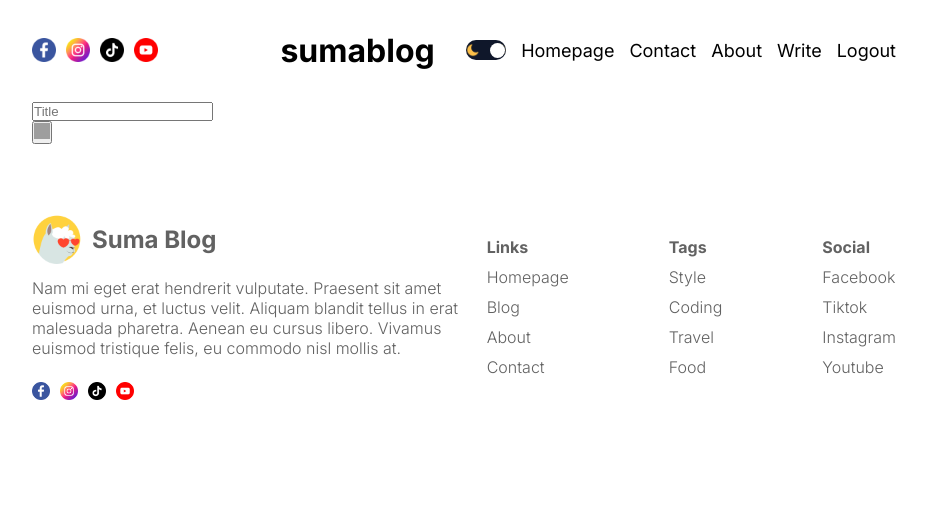
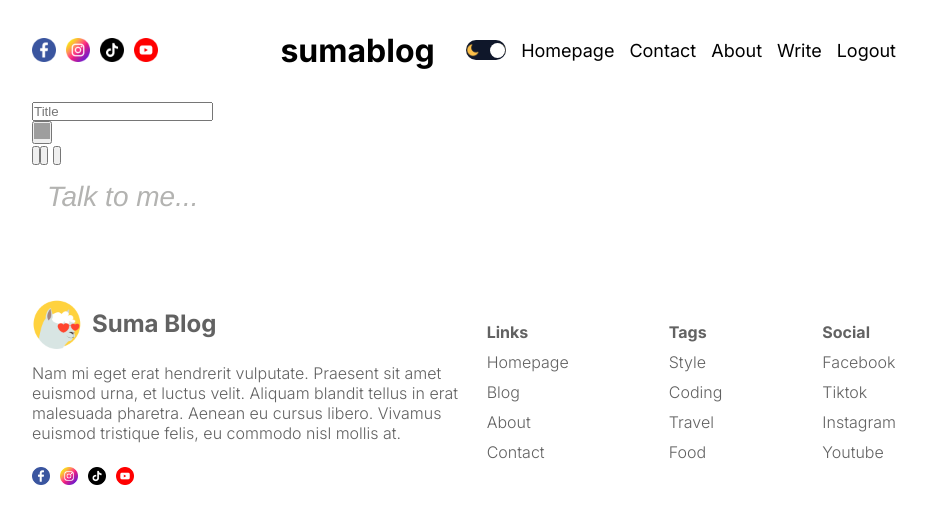
Before and after one commit to sumawav/blogapp, a Next.js app: page /write in a window 1280 px wide. Both pictures are taken after a click on the button 218 px from the left and 132 px from the top of the page. Shown: the top 524 px of the page, without its empty margins (176-1103 px from the left). Built offline with nearby package versions, Linux system fonts and the light colour scheme; grey boxes are pictures that could not be loaded.

Commit message:
adds writePage and react-quill

```diff
--- a/package.json
+++ b/package.json
@@ -13,6 +13,7 @@
     "eslint-config-next": "13.4.19",
     "next": "13.4.19",
     "react": "18.2.0",
-    "react-dom": "18.2.0"
+    "react-dom": "18.2.0",
+    "react-quill": "^2.0.0"
   }
 }
--- a/src/app/globals.css
+++ b/src/app/globals.css
@@ -80,3 +80,9 @@ a {
         max-width: 475px;
     }
 }
+.ql-container {
+    font-size: 28px !important;
+}
+.quill > .ql-container > .ql-editor.ql-blank::before {
+    color: #b3b3b1;
+}
--- a/src/app/write/page.jsx
+++ b/src/app/write/page.jsx
@@ -1,15 +1,58 @@
-import React from 'react';
+'use client';
+import React, { useState } from 'react';
 import styles from './writePage.module.css';
 import Image from 'next/image';
+import ReactQuill from 'react-quill';
+import 'react-quill/dist/quill.bubble.css';
 
 const WritePage = () => {
+    const [open, setOpen] = useState(false);
+    const [value, setValue] = useState('');
+
     return (
         <div className={styles.container}>
             <input type="text" placeholder="Title" />
             <div className={styles.editor}>
-                <button className={styles.button}>
+                <button
+                    className={styles.button}
+                    onClick={() => setOpen(!open)}
+                >
                     <Image src="/plus.png" alt="" width={16} height={16} />
                 </button>
+                {open && (
+                    <div className={styles.add}>
+                        <button className={styles.addButton}>
+                            <button
+                                src="/image.jpg"
+                                all=""
+                                width={16}
+                                height={16}
+                            />
+                        </button>
+                        <button className={styles.addButton}>
+                            <button
+                                src="/external.jpg"
+                                all=""
+                                width={16}
+                                height={16}
+                            />
+                        </button>{' '}
+                        <button className={styles.addButton}>
+                            <button
+                                src="/video.jpg"
+                                all=""
+                                width={16}
+                                height={16}
+                            />
+                        </button>
+                    </div>
+                )}
+                <ReactQuill
+                    theme="bubble"
+                    value={value}
+                    onChange={setValue}
+                    placeholder="Talk to me..."
+                />
             </div>
         </div>
     );
--- a/src/app/write/writePage.module.css
+++ b/src/app/write/writePage.module.css
@@ -0,0 +1,2 @@
+.container {
+}
--- a/src/components/Authlinks/Authlinks.jsx
+++ b/src/components/Authlinks/Authlinks.jsx
@@ -6,10 +6,10 @@ import { useState } from 'react';
 const Authlinks = () => {
     const [open, setOpen] = useState(false);
 
-    const status = 'notauthenticated'; //TEMP
+    const status = 'authenticated'; //TEMP
     return (
         <>
-            {status === 'authenticated' ? (
+            {status === 'notauthenticated' ? (
                 <Link href="/login" className={styles.link}>
                     Login
                 </Link>
```
Also changed, not shown: 1 other file (tests, documents, lock files or other folders).
